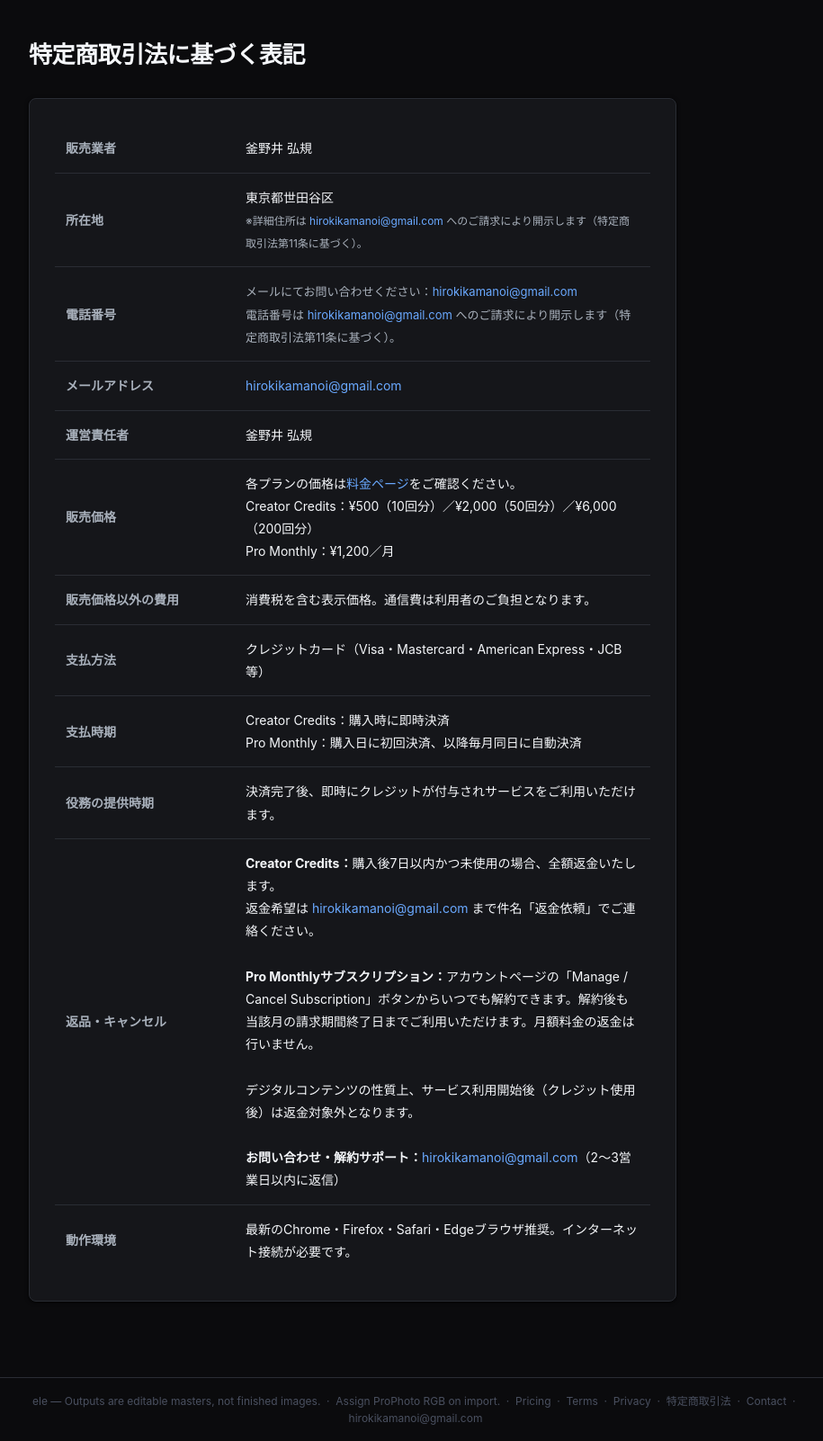
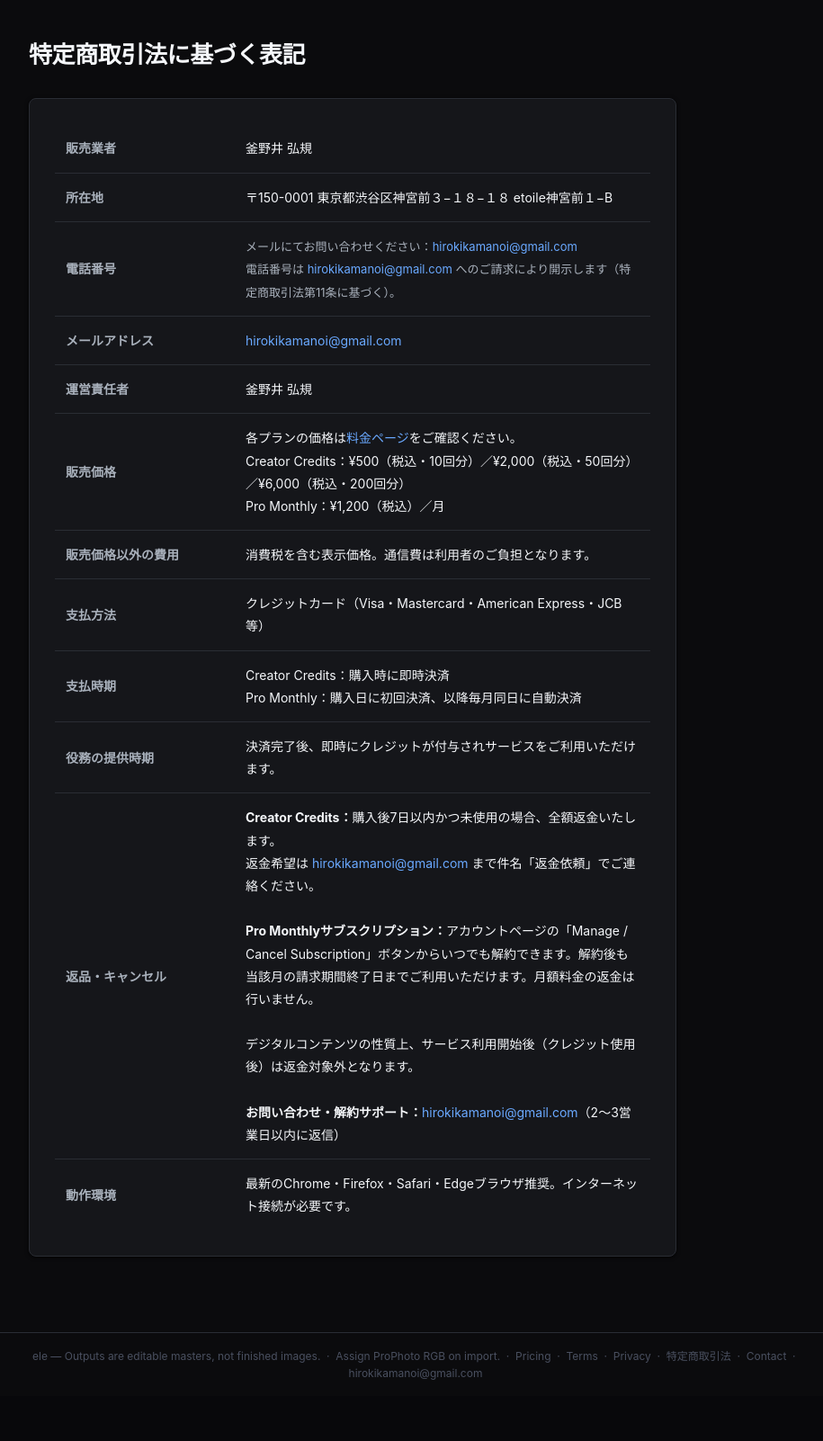
Before and after one commit to KAMANOI/ele, a FastAPI app: page /tokushoho in a window 1280 px wide. Shown: the part 62-1664 px from the top of the page at 90% size, without its empty margins (178-1093 px from the left). After the commit the page ends 1596 px from the top, so only its background shows below. Run offline with FastAPI, Linux system fonts and the light colour scheme; some libraries are stand-ins or nearby versions.

Commit message:
fix: Stripe審査対応 — 住所・税込表示・返金条件を修正
- tokushoho: 住所を〒150-0001 東京都渋谷区神宮前３−１８−１８ etoile神宮前１−B に更新
- tokushoho: 価格に「税込」表示を追加
- pricing: Creator Credits に税込・返金条件を明記
- pricing: Pro Monthly に税込・返金不可条件を明記

Co-Authored-By: Claude Sonnet 4.6 <noreply@anthropic.com>

```diff
--- a/ele/web/templates/pricing.html
+++ b/ele/web/templates/pricing.html
@@ -35,7 +35,8 @@
   <p style="font-size:14px; color:var(--text-2); margin-bottom:22px;">
     Pay only when you export. Standard exports cost <strong style="color:var(--text);">1 credit</strong>.
     Print exports (super-resolution) cost <strong style="color:var(--text);">3 credits</strong>.
-    Credits do not expire.
+    Credits do not expire. All prices are tax-inclusive.
+    Unused credits purchased within 7 days are eligible for a full refund — contact <a href="mailto:hirokikamanoi@gmail.com">hirokikamanoi@gmail.com</a>.
   </p>
 
   <div class="pack-grid">
@@ -113,8 +114,9 @@
   <div class="card-title">Pro Monthly</div>
 
   <p style="font-size:14px; color:var(--text-2); margin-bottom:22px;">
-    Unlimited exports for photographers and heavy users.
+    Unlimited exports for photographers and heavy users. All prices are tax-inclusive.
     Cancel anytime from your account page — no need to contact support.
+    Monthly fee is non-refundable after the billing period starts.
   </p>
 
   <div class="pro-row">
--- a/ele/web/templates/tokushoho.html
+++ b/ele/web/templates/tokushoho.html
@@ -16,10 +16,7 @@
       <tr style="border-bottom:1px solid var(--border);">
         <th style="padding:14px 12px; text-align:left; color:var(--text-2);">所在地</th>
         <td style="padding:14px 12px;">
-          東京都世田谷区<br>
-          <span style="font-size:12px; color:var(--text-2);">
-            ※詳細住所は <a href="mailto:hirokikamanoi@gmail.com">hirokikamanoi@gmail.com</a> へのご請求により開示します（特定商取引法第11条に基づく）。
-          </span>
+          〒150-0001 東京都渋谷区神宮前３−１８−１８ etoile神宮前１−B
         </td>
       </tr>
       <tr style="border-bottom:1px solid var(--border);">
@@ -43,8 +40,8 @@
         <th style="padding:14px 12px; text-align:left; color:var(--text-2);">販売価格</th>
         <td style="padding:14px 12px;">
           各プランの価格は<a href="/pricing">料金ページ</a>をご確認ください。<br>
-          Creator Credits：¥500（10回分）／¥2,000（50回分）／¥6,000（200回分）<br>
-          Pro Monthly：¥1,200／月
+          Creator Credits：¥500（税込・10回分）／¥2,000（税込・50回分）／¥6,000（税込・200回分）<br>
+          Pro Monthly：¥1,200（税込）／月
         </td>
       </tr>
       <tr style="border-bottom:1px solid var(--border);">
```
